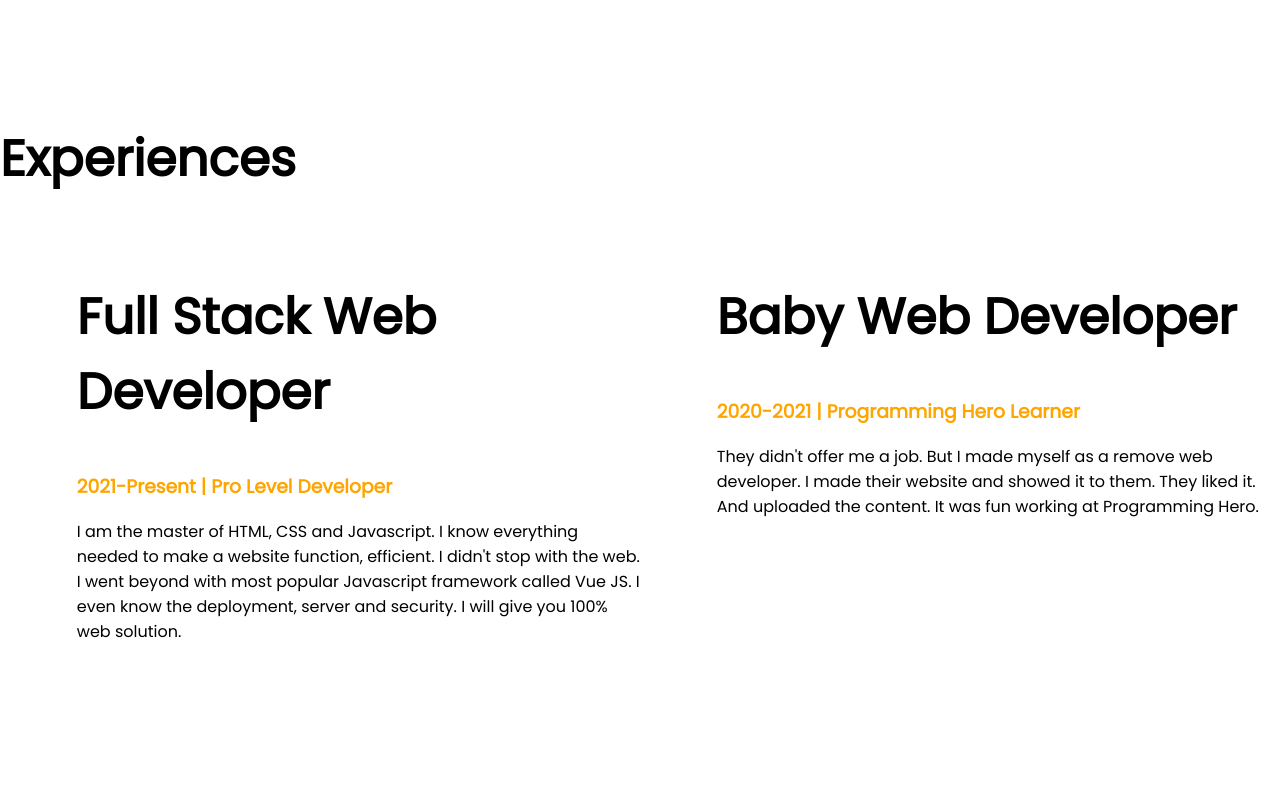
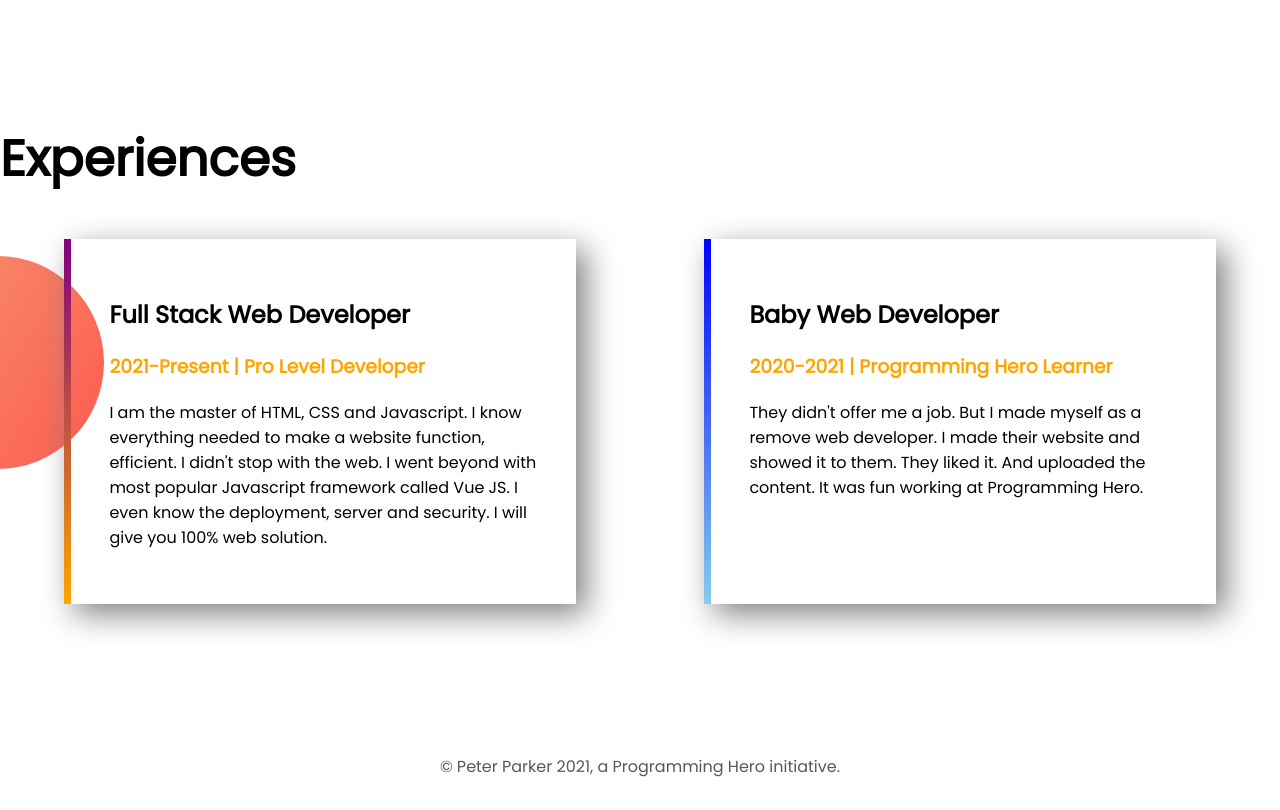
Before and after one commit to NujhatKhan/developer-portfolio, a plain HTML site: page index.html in a window 1280 px wide. Shown: the part 1160-1970 px from the top of the page. Drawn offline with Linux system fonts and the light colour scheme.

Commit message:
final commit

```diff
--- a/index.html
+++ b/index.html
@@ -34,20 +34,23 @@
             <a class="for-link" target="_blank" href="https://www.programming-hero.com/">DPWNLOAD RESUME</a>
             </div>
     </section>
-    <section>
+    <section class="experiences">
         <h1>Experiences</h1>
         <div class="flexible-container">
-            <div class="half-width">
-                <h1>Full Stack Web Developer</h1>
+            <div class="experience-div" id="full-dev">
+                <h2>Full Stack Web Developer</h2>
                 <h3 class="name">2021-Present | Pro Level Developer</h3>
                 <p>I am the master of HTML, CSS and Javascript. I know everything needed to make a website function, efficient. I didn't stop with the web. I went beyond with most popular Javascript framework called Vue JS. I even know the deployment, server and security. I will give you 100% web solution.</p>
             </div>
-            <div class="half-width">
-                <h1>Baby Web Developer</h1>
+            <div class="experience-div" id="baby-dev">
+                <h2>Baby Web Developer</h2>
                 <h3 class="name">2020-2021 | Programming Hero Learner</h3>
                 <p>They didn't offer me a job. But I made myself as a remove web developer. I made their website and showed it to them. They liked it. And uploaded the content. It was fun working at Programming Hero.</p>
             </div>
         </div>
     </section>
+    <footer>
+        <p>© Peter Parker 2021, a Programming Hero initiative.</p>
+    </footer>
 </body>
 </html>
--- a/style.css
+++ b/style.css
@@ -39,3 +39,29 @@
 .new{
     padding-right: 4%;
 }
+.experiences{
+    background-image: url(images/exp-bg.png);
+    background-repeat: no-repeat;
+    background-position: left;
+}
+.experience-div{
+    box-shadow: 10px 10px 30px grey;
+    width: 40%;
+    margin-left: 5%;
+    margin-right: 5%;
+    padding: 3%;
+}
+#full-dev{
+    border-left: 7px solid;
+    border-image: linear-gradient(purple,orange);
+    border-image-slice: 1;
+}
+#baby-dev{
+    border-left: 7px solid;
+    border-image: linear-gradient(blue,skyblue);
+    border-image-slice: 1;
+}
+footer p{
+    text-align: center;
+    color: rgb(90, 87, 87);
+}
```
